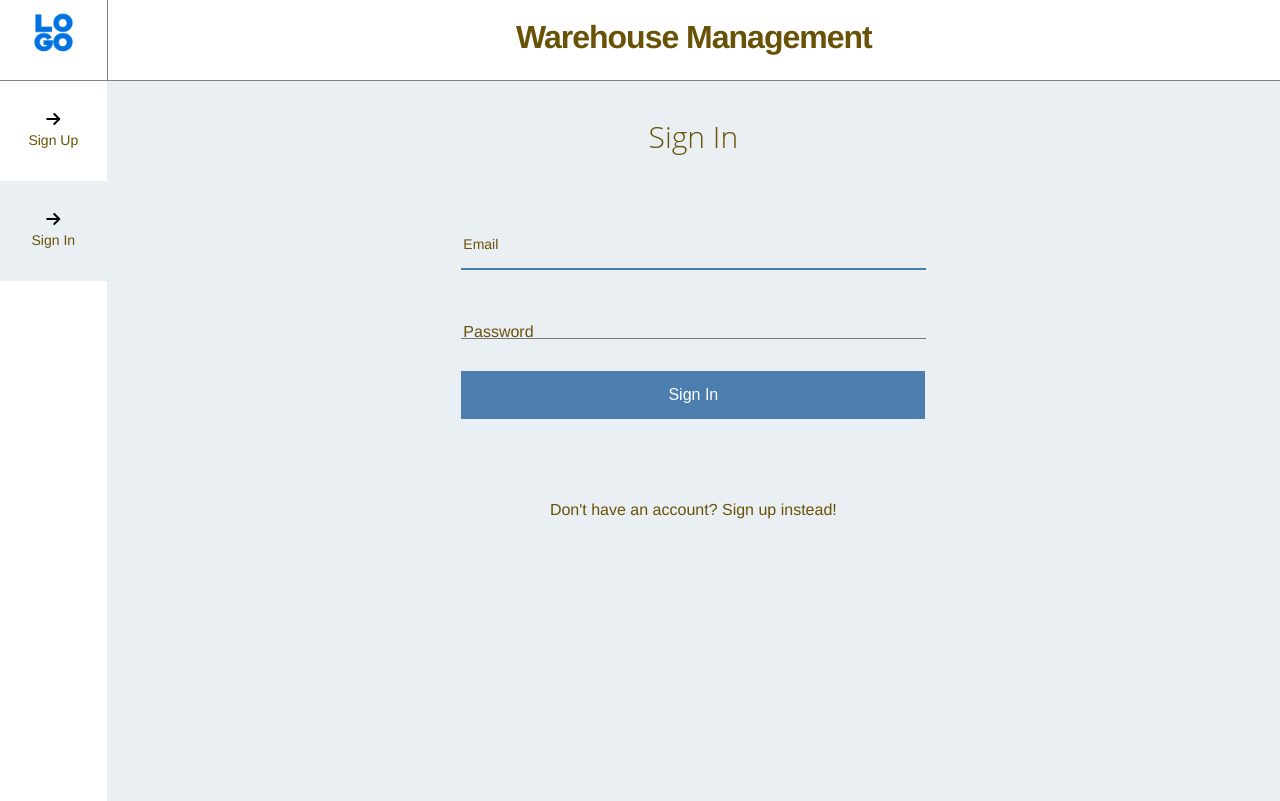
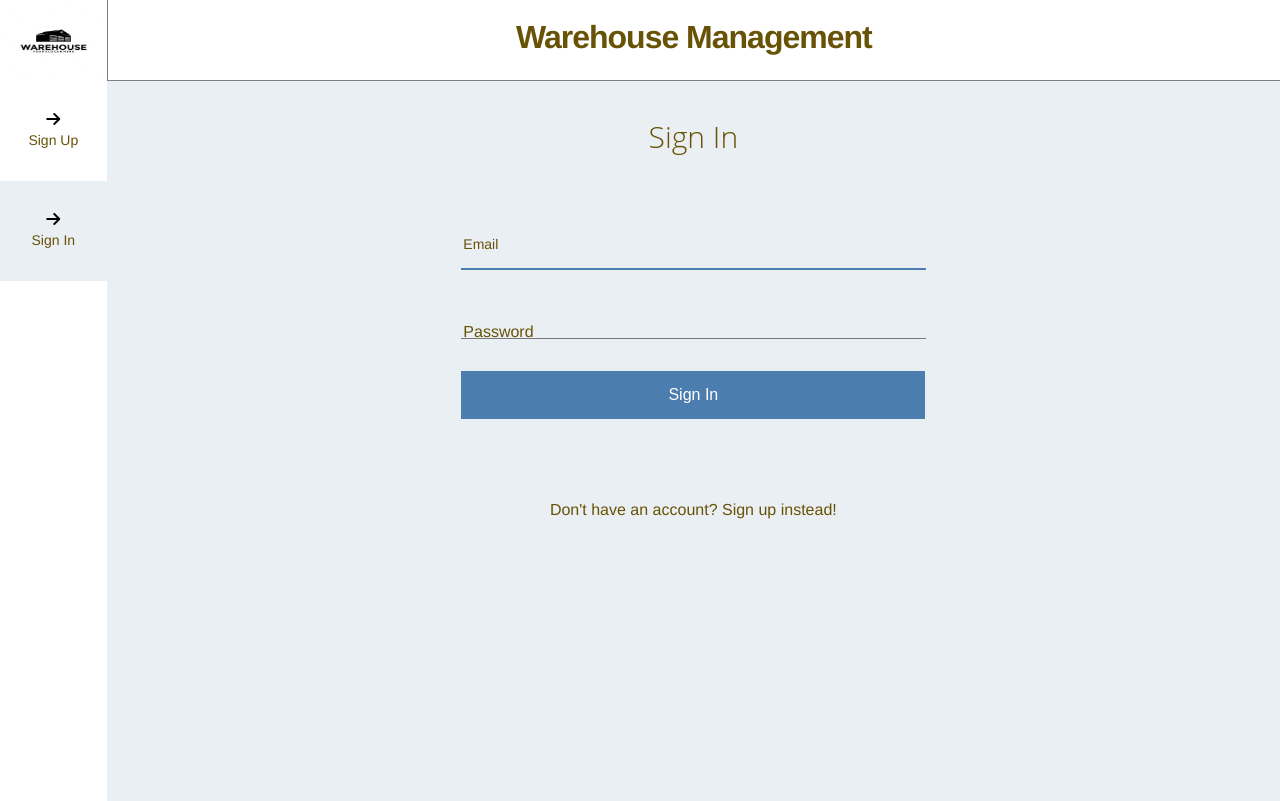
Before and after one commit to NikolaSL00/NikolaSL00-FPYaraIntern_2023, a React (Create React App) app in the folder client/: page /signin in a window 1280 px wide. Built offline with nearby package versions, Linux system fonts and the light colour scheme; no server answers.

Commit message:
change of logo and set pointer cursor where is clickable

```diff
--- a/client/src/components/Header/Header.css
+++ b/client/src/components/Header/Header.css
@@ -3,7 +3,9 @@
 }
 
 #logo {
-  width: 125px;
+  width: 110px;
+  height: 82px;
+  cursor: pointer;
 }
 
 #header-right-col {
--- a/client/src/components/Header/index.js
+++ b/client/src/components/Header/index.js
@@ -1,7 +1,7 @@
 import './Header.css';
 import { Row, Col } from 'react-grid-system';
 import { useNavigate } from 'react-router';
-import logo from '../../assets/images/logo.png';
+import logo from '../../assets/images/warehouse-logo.avif';
 
 const Header = () => {
   const navigate = useNavigate();
@@ -15,7 +15,7 @@ const Header = () => {
           justify="center"
           onClick={() => navigate('/')}
         >
-          <img id="logo" src={logo} />
+          <img id="logo" src={logo} alt="logo" />
         </Row>
       </Col>
 
--- a/client/src/components/Sidebar/Sidebar.css
+++ b/client/src/components/Sidebar/Sidebar.css
@@ -1,3 +1,4 @@
 .sidebar-row {
   height: 100px;
+  cursor: pointer;
 }
--- a/client/src/context/AuthContext/index.js
+++ b/client/src/context/AuthContext/index.js
@@ -31,7 +31,7 @@ const getUserIfCookieAvailable = (dispatch) => async (callback) => {
       callback();
     }
   } catch (err) {
-    console.error(err);
+    // console.error(err);
   }
 };
 const signup = (dispatch) => async (email, password, callback) => {
```
Also changed, not shown: client/src/assets/images/logo.png (deleted), client/src/assets/images/warehouse-logo.avif (added).
